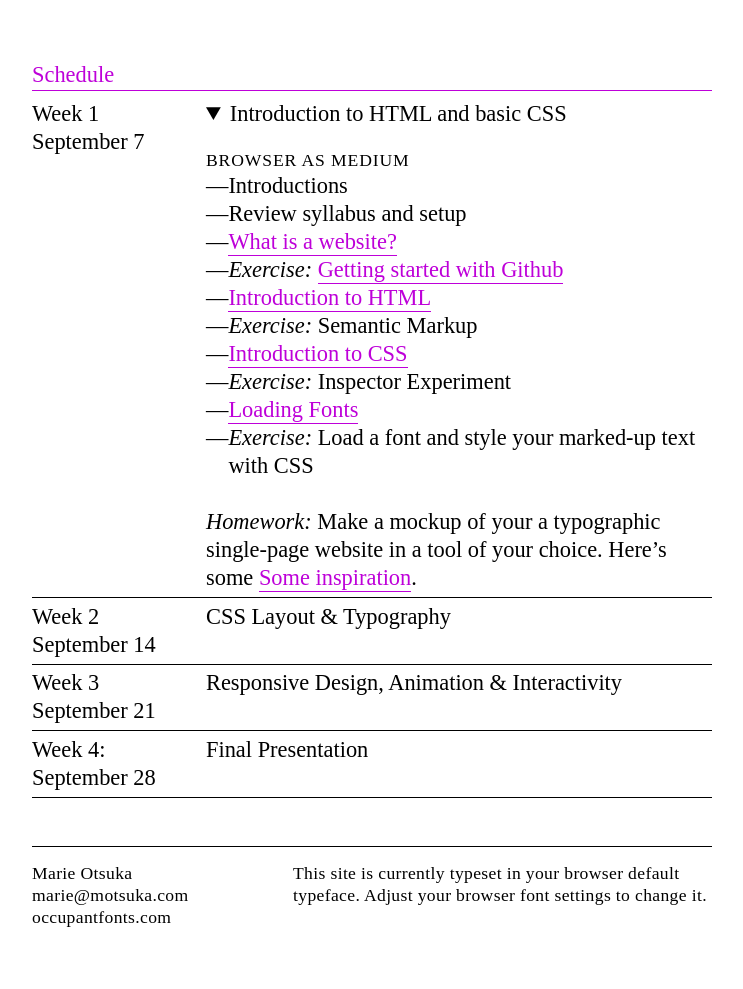
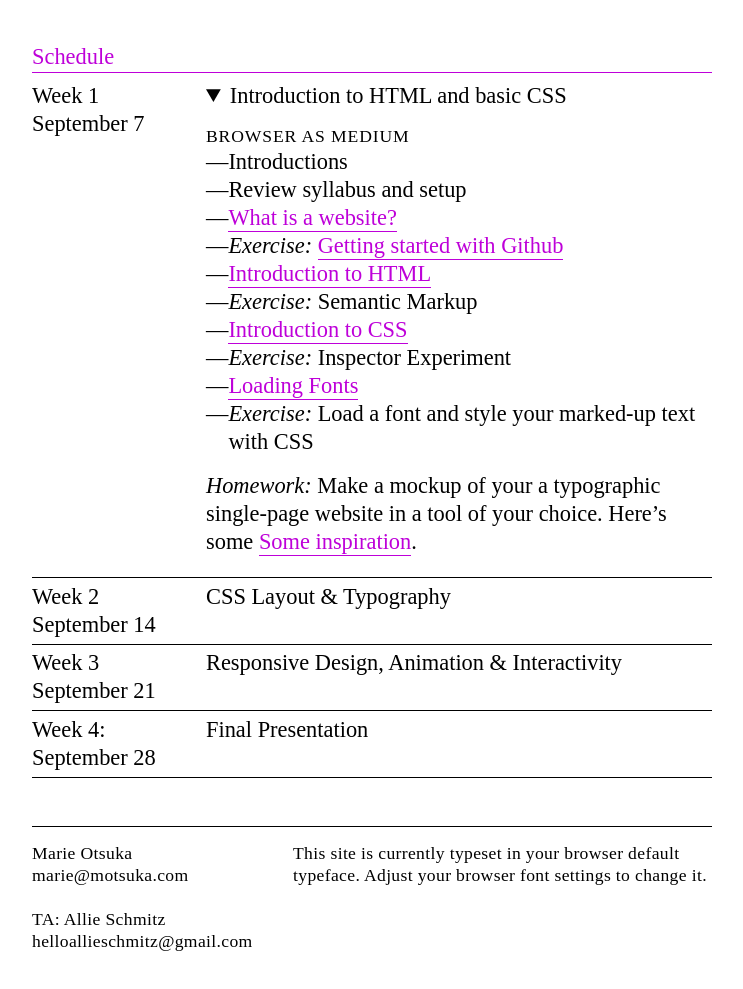
Before and after one commit to planetReebok/web-typography-workshop, a plain HTML site: page index.html in a window 1280 px wide. Shown: the part 1005-1994 px from the top of the page, without its empty margins (268-1011 px from the left). Drawn offline with Linux system fonts and the light colour scheme.

Commit message:
adjust some padding

```diff
--- a/css/main.scss
+++ b/css/main.scss
@@ -96,11 +96,11 @@ a.anchor{
 }
 
 ul{
-	margin-bottom: var(--pad-line);
+	margin-bottom: var(--pad);
 }
 
 h3, h5{
-	margin-top: var(--pad-line);
+	margin-top: var(--pad);
 }
 p+p{
 	text-indent: 3rem;
@@ -220,6 +220,9 @@ SECTIONS
 #syllabus details{
 	margin-bottom: var(--pad);
 }
+#schedule details p{
+	margin-bottom: var(--pad);
+}
 
 /*-----------------
 DIAGRAMS
--- a/index.html
+++ b/index.html
@@ -171,7 +171,9 @@
 		<p>
 			Marie Otsuka<br>
 			marie@motsuka.com<br>
-			occupantfonts.com
+			<br>
+			TA: Allie Schmitz<br>
+			helloallieschmitz@gmail.com
 		</p>
 		</div>
 		<div class="colophon">
```
Also changed, not shown: css/main.css, 1 other file.
